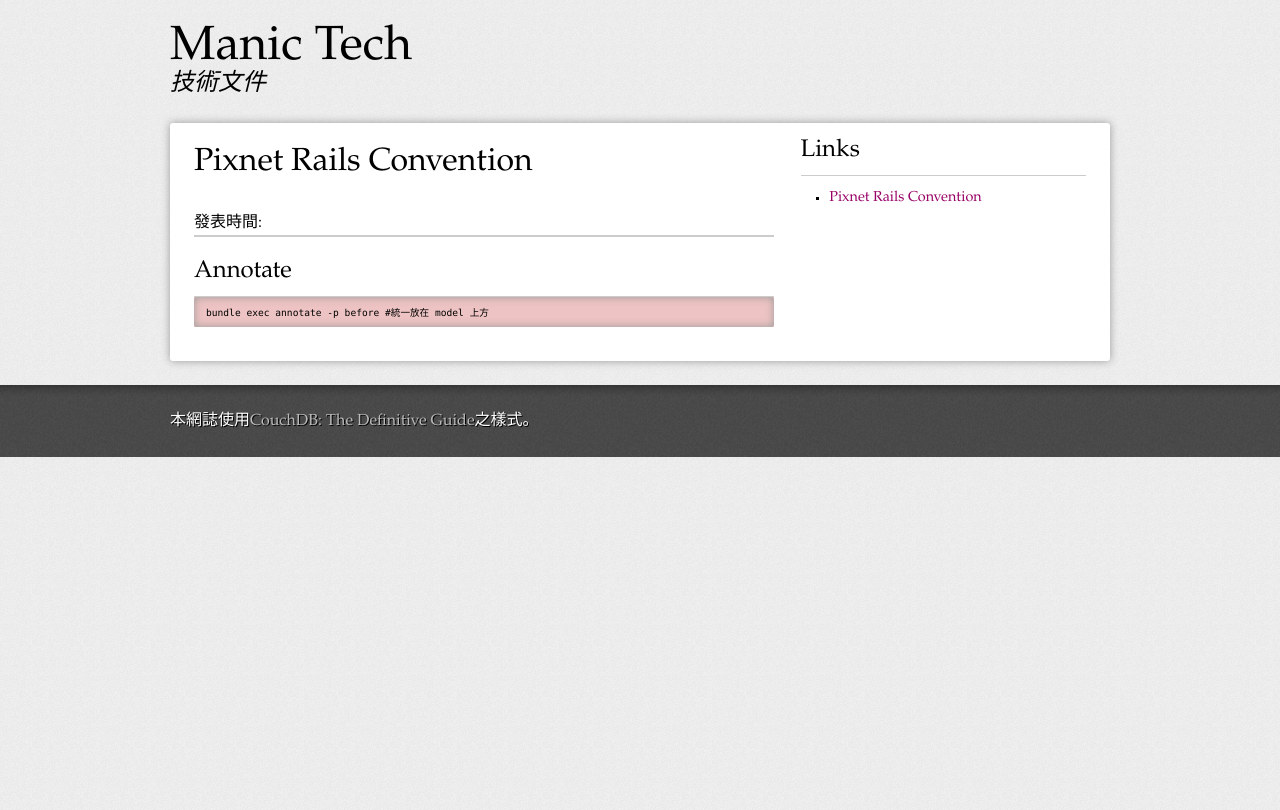
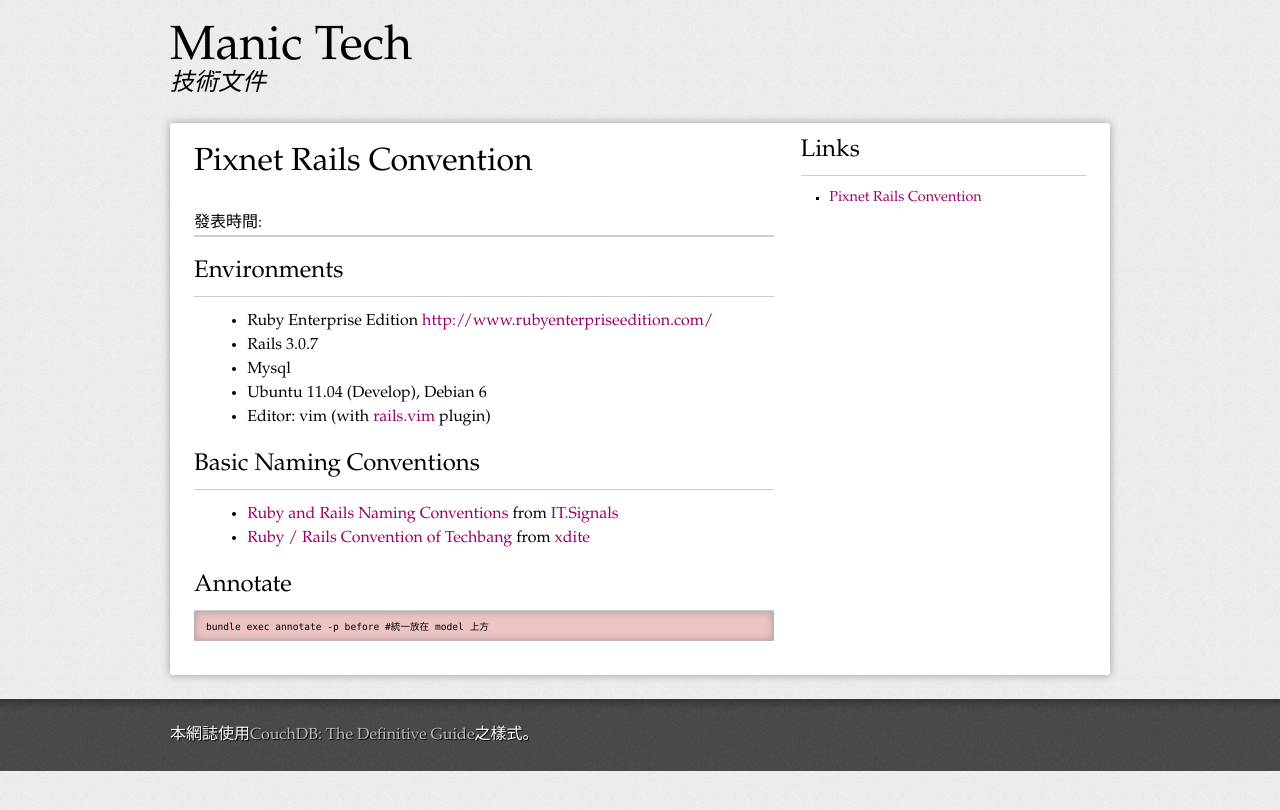
Before and after one commit to manic/manic.github.io, a Jekyll site: the page built from pixnet-rails-convention.md, in a window 1280 px wide. Shown: the top 810 px of the page. Built offline with Jekyll 4.4.1, drawn with Linux system fonts in a browser that asks for light colours; Markdown is read by kramdown in place of the engine named in the settings.

Commit message:
update convention

```diff
--- a/pixnet-rails-convention.md
+++ b/pixnet-rails-convention.md
@@ -3,6 +3,19 @@
 layout: post
 ---
 
+### Environments
+
+- Ruby Enterprise Edition <http://www.rubyenterpriseedition.com/>
+- Rails 3.0.7
+- Mysql
+- Ubuntu 11.04 (Develop), Debian 6
+- Editor: vim (with [rails.vim](https://github.com/tpope/vim-rails) plugin)
+
+### Basic Naming Conventions
+
+- [Ruby and Rails Naming Conventions](http://itsignals.cascadia.com.au/?p=7) from [IT.Signals](http://itsignals.cascadia.com.au/)
+- [Ruby / Rails Convention of Techbang](https://gist.github.com/758319) from [xdite](http://blog.xdite.net/)
+
 ### Annotate
 
     bundle exec annotate -p before #統一放在 model 上方
```
